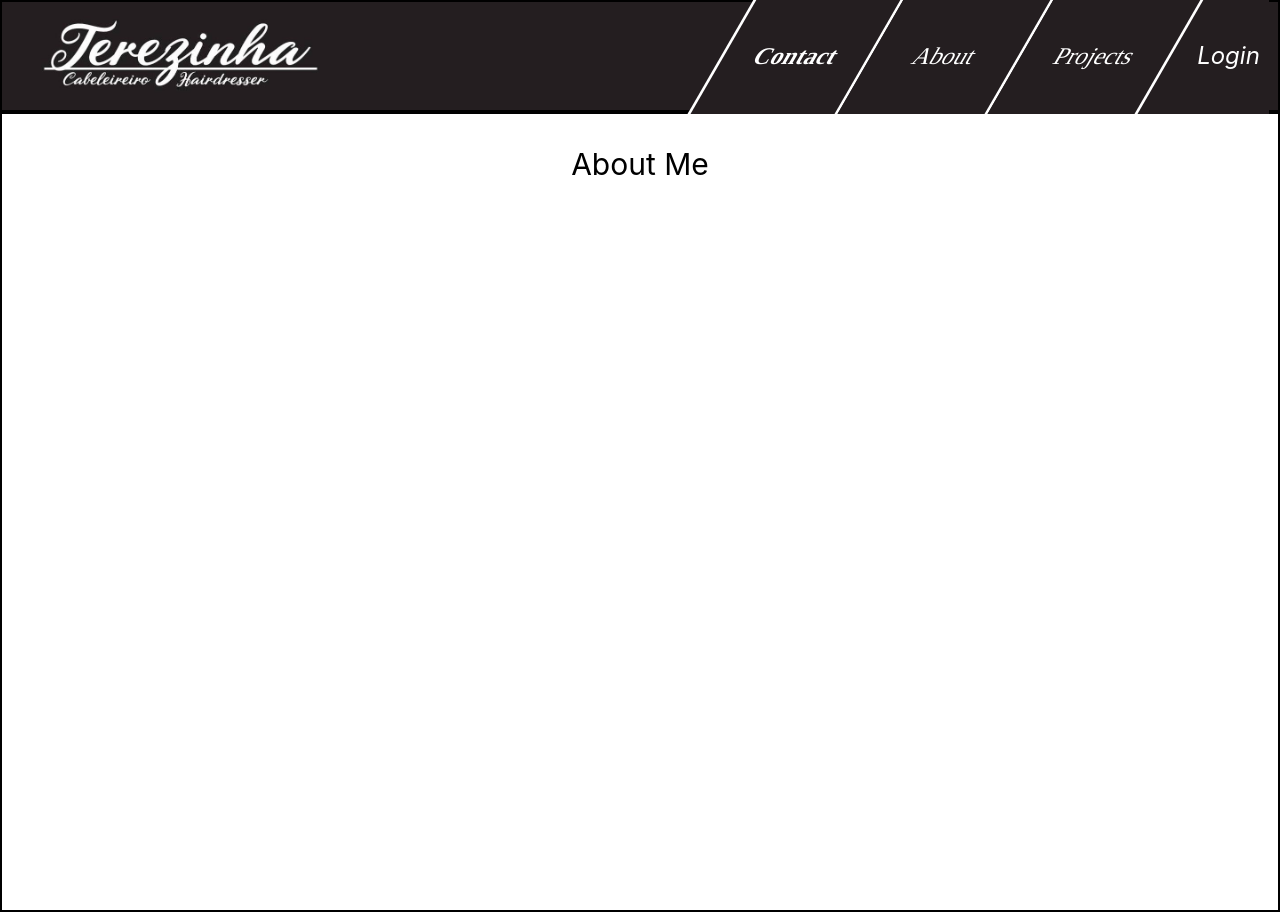
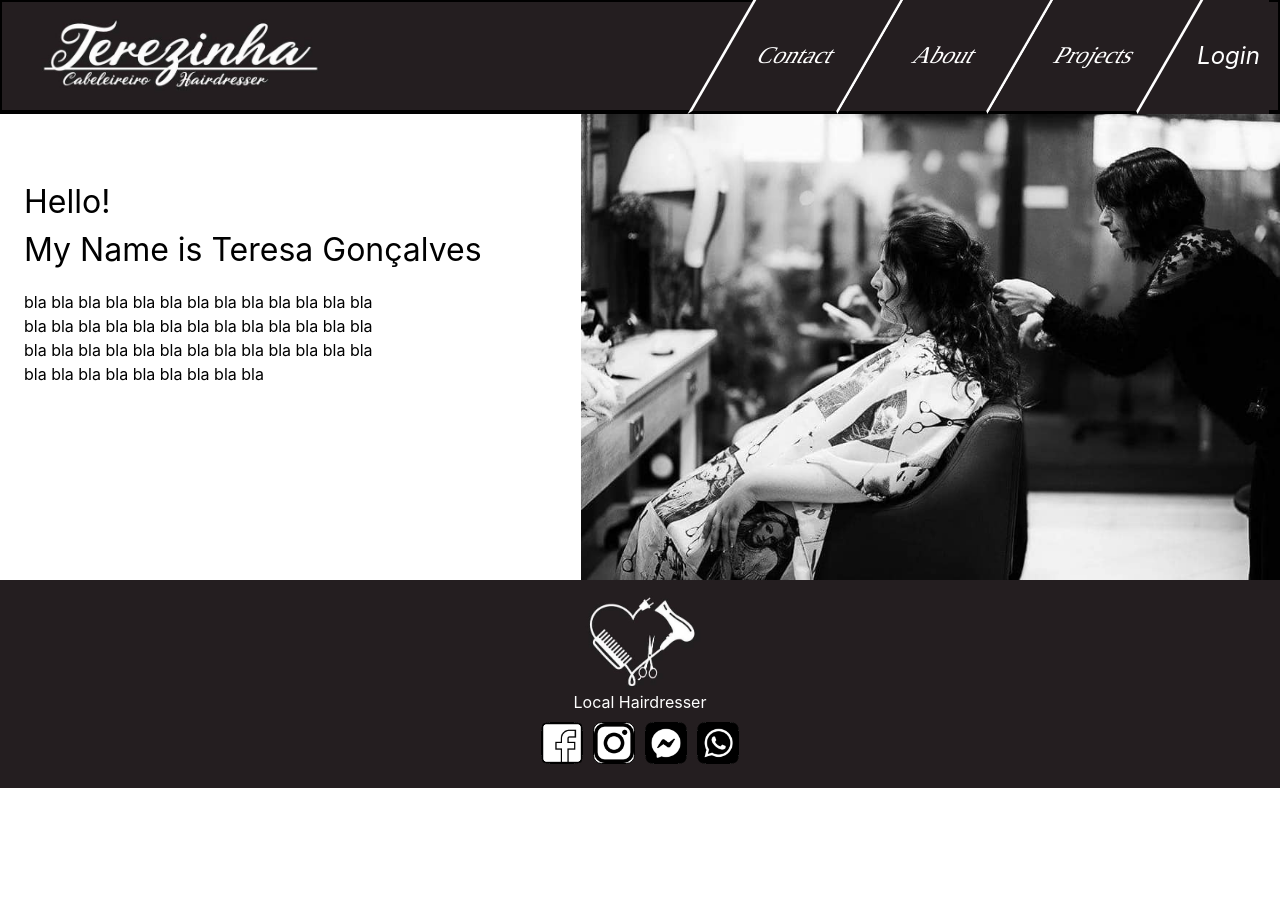
Before and after one commit to xxTomas312/Teresinha, a React (Create React App) app: page /AboutMe in a window 1280 px wide. After the commit the page ends 800 px from the top, so only its background shows below. Built offline with nearby package versions, Linux system fonts and the light colour scheme.

Commit message:
Update 3

```diff
--- a/src/App.css
+++ b/src/App.css
@@ -4,8 +4,9 @@
  }
 
 
+/* COMPONENTES UTILIZADOS POR TODO O WEBSITE */
 
-              /* NavBar CSS */
+/*-NAVBAR-*/
 .buttonsContainer{
   display: flex;
   justify-content: center;
@@ -18,6 +19,7 @@
   transform: skew(330deg);
   background: #241e20;
   border-right: 3px solid white;
+  border-bottom: 3px solid black;
 
   display: flex;
   justify-content: center;
@@ -30,13 +32,12 @@
   background: #241e20;
   border-left: 3px solid white;
   border-right: 3px solid white;
+  border-bottom: 3px solid black;
 
   display: flex;
   justify-content: center;
   align-items: center;
 }
-
-/* Login Button */
 .navLoginButton{
   display: flex;
   color: white;
@@ -82,33 +83,7 @@
 }
 
 
-                  /* HomePage CSS*/
-
-.home_img_1, .home_img_2, .home_img_3{
-  z-index: -1;
-  width: 500px;
-  height: auto;
-  transform: rotate(20deg);
-  border: 2px solid black;
-
-  margin-left: 24px;
-
-}
-.home_AboutMe_Container{
-  width: 35%;
-  height: auto;
-  border: 2px solid black;
-  display: flex;
-  justify-content: center;
-  align-items: center;
-  color: #241e20;
-  background-color: white;
-
-}
-
-
-            /* Footer CSS */
-
+/*-FOOTER-*/
 .Media_container{
   display: flex;
   justify-content: center;
@@ -128,17 +103,9 @@
   0%{}
   100%{transform: rotate(360deg);}
 }
-.icon_container{
-
-}
 
 
-
-
-
-
-
- /* Every Button CSS */
+ /*-QUALQUER BUTÃO UTILIZADO NO WEBSITE-*/
  button{
   align-items: center;
   appearance: none;
@@ -183,3 +150,67 @@ button{
   box-shadow: #3c4fe0 0 3px 7px inset;
   transform: translateY(2px);
 }
+
+
+
+
+/*-PÁGINAS UITLIZADAS NO WEBSITE-*/
+
+/*-HOMEPAGE-*/
+.home_img_1, .home_img_2, .home_img_3{
+  z-index: -1;
+  width: 500px;
+  height: auto;
+  transform: rotate(20deg);
+  border: 2px solid black;
+
+  margin-left: 24px;
+}
+.home_AboutMe_Container{
+  width: 35%;
+  height: auto;
+  border: 2px solid black;
+  display: flex;
+  justify-content: center;
+  align-items: center;
+  color: #241e20;
+  background-color: white;
+}
+
+
+/*-ABOUT ME-*/
+.About_titulo{
+  font-size: xx-large;
+}
+.aboutMe_img{
+  width: 62.8%;
+  overflow: hidden;
+  scroll-snap-type: none;
+}
+
+/*-PROJECTS-*/
+.grid_container {
+  display: grid;
+  grid-template-columns: 309.5px 309.5px 309.5px 309.5px;
+  column-gap: 50px;
+  gap: 50px;
+  padding: 10px;
+  margin-top: 30px;
+  margin-bottom: 30px;
+}
+.grid_item {
+  border: 1px solid rgba(0, 0, 0, 0.8);
+  height: 309.5px;
+  padding: 20px;
+  font-size: 30px;
+  text-align: center;
+}
+/*-CONTACT-*/
+.contact_container{
+  display:flex;
+  justify-content: center;
+  align-items: center;
+  height: 753px;
+
+  border: 2px solid black;
+}
--- a/src/componentes/Footer.tsx
+++ b/src/componentes/Footer.tsx
@@ -15,21 +15,21 @@ export default function Footer() {
             {/* Social Media Container*/}
             <section className="flex mt-2">
                 {/* Facebook Icon */}
-                <div className="icon_container">
+                <a href="https://www.facebook.com/Sal%C3%A3o-de-Cabeleireira-Terezinha-101560624919091/"className="icon_container">
                     <img src={Facebook} className="footer_icons"/>
-                </div>
+                </a>
                 {/* Instagram Icon */}
-                <div className="icon_container">
+                <a href="https://www.instagram.com/ritual_terezinha/"className="icon_container">
                     <img src={Instagram} className="footer_icons"/>
-                </div>
+                </a>
                 {/* Msgr Icon */}
-                <div className="icon_container">
+                <a className="icon_container">
                     <img src={Msgr} className="footer_icons"/>
-                </div>
+                </a>
                 {/* WhatsApp Icon */}
-                <div className="icon_container">
+                <a className="icon_container">
                     <img src={Whatsapp} className="footer_icons"/>
-                </div>
+                </a>
             </section>
         </div>
     </footer>
--- a/src/paginas/AboutMe.tsx
+++ b/src/paginas/AboutMe.tsx
@@ -1,13 +1,21 @@
 import React from "react";
 import Nav from '../componentes/Nav'
+import Footer from '../componentes/Footer'
+import BgImg2 from '../Img/background2.jpeg'
 
 function AboutMe(){
     return(
         <>
-        <Nav paginaAtual="/Contact"></Nav>
-        <section className="text-center w-full h-screen border-2 border-black">
-                <h1 className='mt-8 text-3xl t'>About Me</h1>
+        <Nav paginaAtual="/AboutMe" ></Nav>
+        <section className="flex border-t-2 border-black">
+                <div className="flex flex-col ml-6 mt-16 w-1/2">
+                    <h1 className="About_titulo">Hello!</h1>
+                    <h1 className="About_titulo">My Name is Teresa Gonçalves</h1>
+                    <p className="w-4/6 mt-4 w-1/2">bla bla bla bla bla bla bla bla bla bla bla bla bla bla bla bla bla bla bla bla bla bla bla bla bla bla bla bla bla bla bla bla bla bla bla bla bla bla bla bla bla bla bla bla bla bla bla bla</p>
+                </div>
+                <img src={BgImg2} className="aboutMe_img"/>
         </section>
+        <Footer></Footer>
         </>
     )
 }
--- a/src/paginas/Contact.tsx
+++ b/src/paginas/Contact.tsx
@@ -1,14 +1,22 @@
 import React from "react";
 import Nav from '../componentes/Nav'
+import Footer from '../componentes/Footer'
 
 
 function Contact(){
     return(
         <>
-            <Nav paginaAtual="/Contact"></Nav>
-        <section className="text-center w-full h-screen border-2 border-black">
-                <h1 className='mt-8 text-3xl t'>Contact</h1>
+        <Nav paginaAtual="/Contact"></Nav>
+        <section className="contact_container">
+                <div className="flex flex-col items-center border-l-2 border-r-2 border-black w-1/2 h-full">
+                    <h1 className="text-4xl mt-24 mb-6">Contact Me</h1>
+                    <input placeholder="Name"className="border-2 border-black w-4/5 h-12 mb-8 pl-2" type="text"/>
+                    <input placeholder="Email"className="border-2 border-black w-4/5 h-12 mb-8 pl-2" type="email"/>
+                    <textarea placeholder="Message"className="border-2 border-black w-4/5 h-52 mb-8 pl-2"></textarea>
+                    <button className="">SEND</button>
+                </div>
         </section>
+        <Footer></Footer>
         </>
 
     )
--- a/src/paginas/Projects.tsx
+++ b/src/paginas/Projects.tsx
@@ -1,13 +1,24 @@
 import React from "react";
 import Nav from '../componentes/Nav'
+import Footer from '../componentes/Footer'
 
 function Projects(){
     return(
         <>
-            <Nav paginaAtual="/Contact"></Nav>
-            <section className="text-center w-full h-screen border-2 border-black">
-                    <h1 className='mt-8 text-3xl t'>Projects</h1>
+            <Nav paginaAtual="/Projects"></Nav>
+            <section className="flex justify-center items-center w-full border-2 border-black">
+                    <div className="grid_container">
+                        <div className="grid_item"></div>
+                        <div className="grid_item"></div>
+                        <div className="grid_item"></div>
+                        <div className="grid_item"></div>
+                        <div className="grid_item"></div>
+                        <div className="grid_item"></div>
+                        <div className="grid_item"></div>
+                        <div className="grid_item"></div>
+                    </div>
             </section>
+            <Footer></Footer>
         </>
     )
 }
```
Lines whose indentation alone changed are shown as unchanged.
